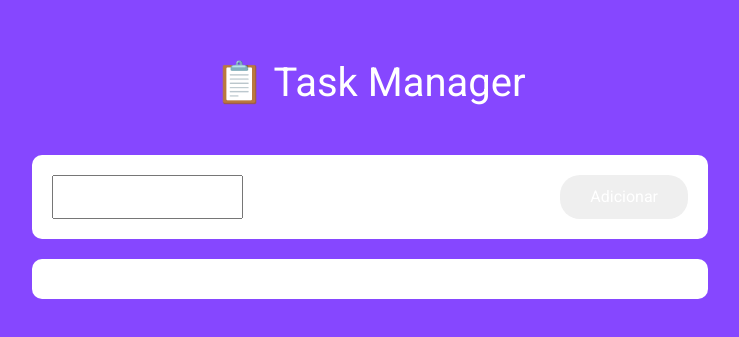
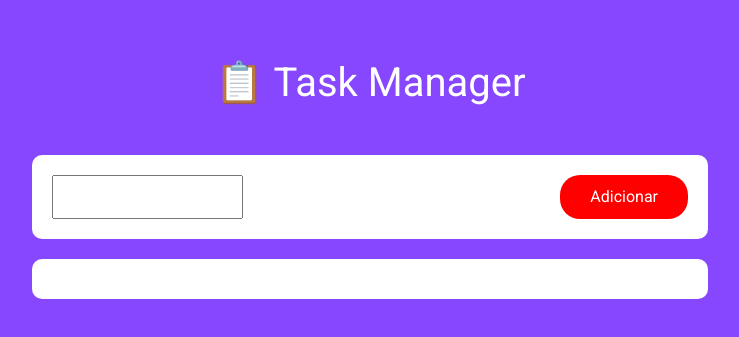
Before and after one commit to Silvio-Arem/aula-react-1, a React (Create React App) app: page / in a window 1280 px wide. Shown: the part 235-572 px from the top of the page, without its empty margins (270-1009 px from the left). Built offline with nearby package versions, Linux system fonts and the light colour scheme.

Commit message:
incluida a cor no componente dentro App.tsx

```diff
--- a/src/App.tsx
+++ b/src/App.tsx
@@ -47,7 +47,7 @@ function App() {
       <h1 className="m-5">📋 Task Manager</h1>
       <form id="new-task" onSubmit={adicionarTarefa}>
         <input type="text" onChange={(event)=> setTituloTarefa(event.target.value) } value={tituloTarefa}/>
-        <Botao texto="Adicionar" />
+        <Botao texto="Adicionar" cor="error"/>
       </form>
       <TaskContainer>
         {tarefas.map((tarefa: Tarefa, posicao: number) => {
```
